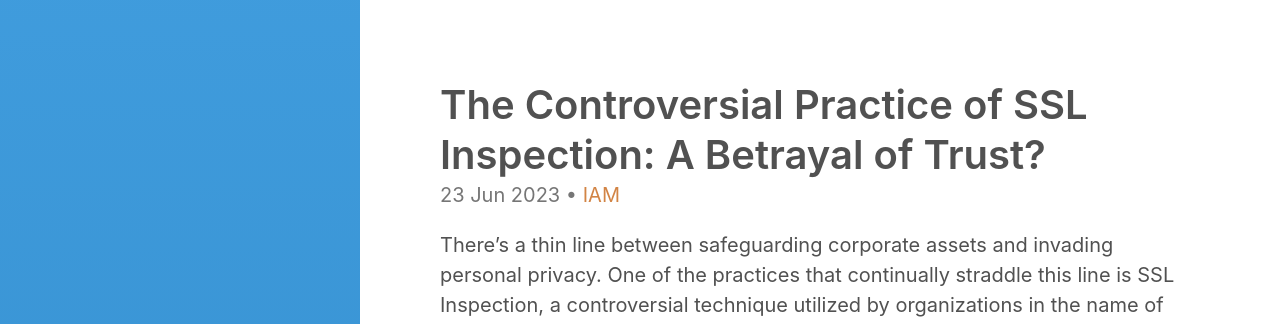
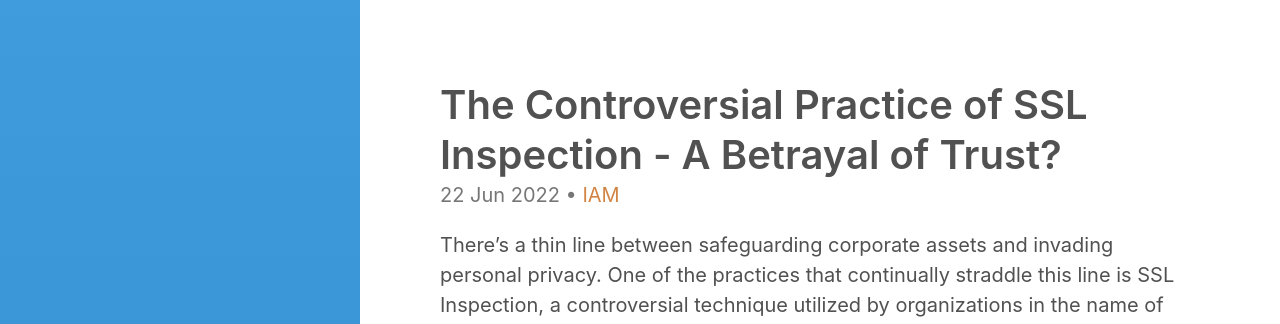
Before and after one commit to weliwita/blog, a Jekyll site: the page built from _posts/2023-06-23-ssl-inspection-a-betrayal-of-trust.md, in a window 1280 px wide. Shown: the top 324 px of the page. Built offline with Jekyll 4.4.1, drawn with Linux system fonts in a browser that asks for light colours.

```diff
--- a/_posts/2023-06-23-ssl-inspection-a-betrayal-of-trust.md
+++ b/_posts/2023-06-23-ssl-inspection-a-betrayal-of-trust.md
@@ -1,7 +1,7 @@
 ---
 layout: post
-title: "The Controversial Practice of SSL Inspection: A Betrayal of Trust?"
-date: 2023-06-23 16:47
+title: The Controversial Practice of SSL Inspection - A Betrayal of Trust?
+date: 2022-06-22 16:47
 author: weliwita@gmail.com
 comments: true
 categories: [IAM]
```
